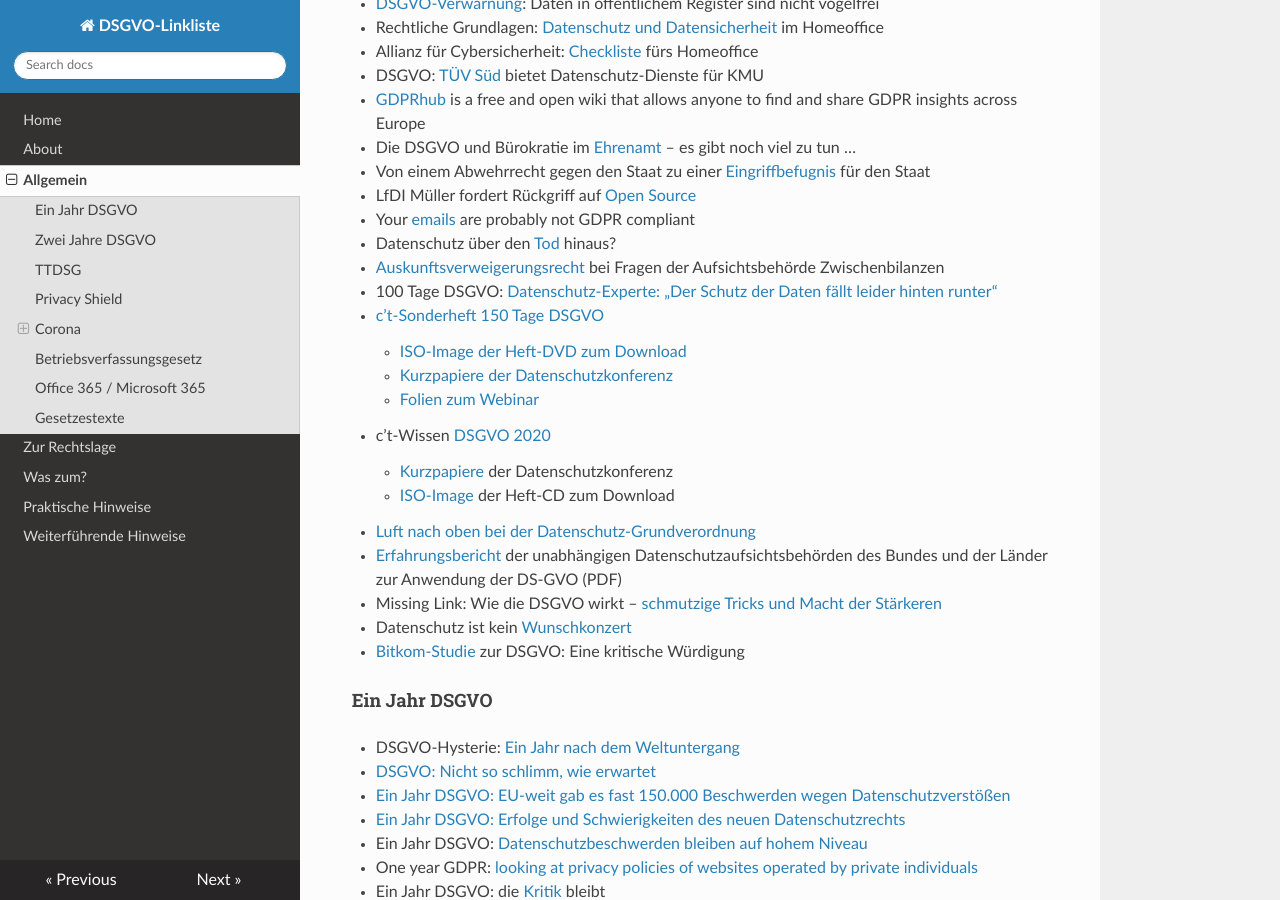
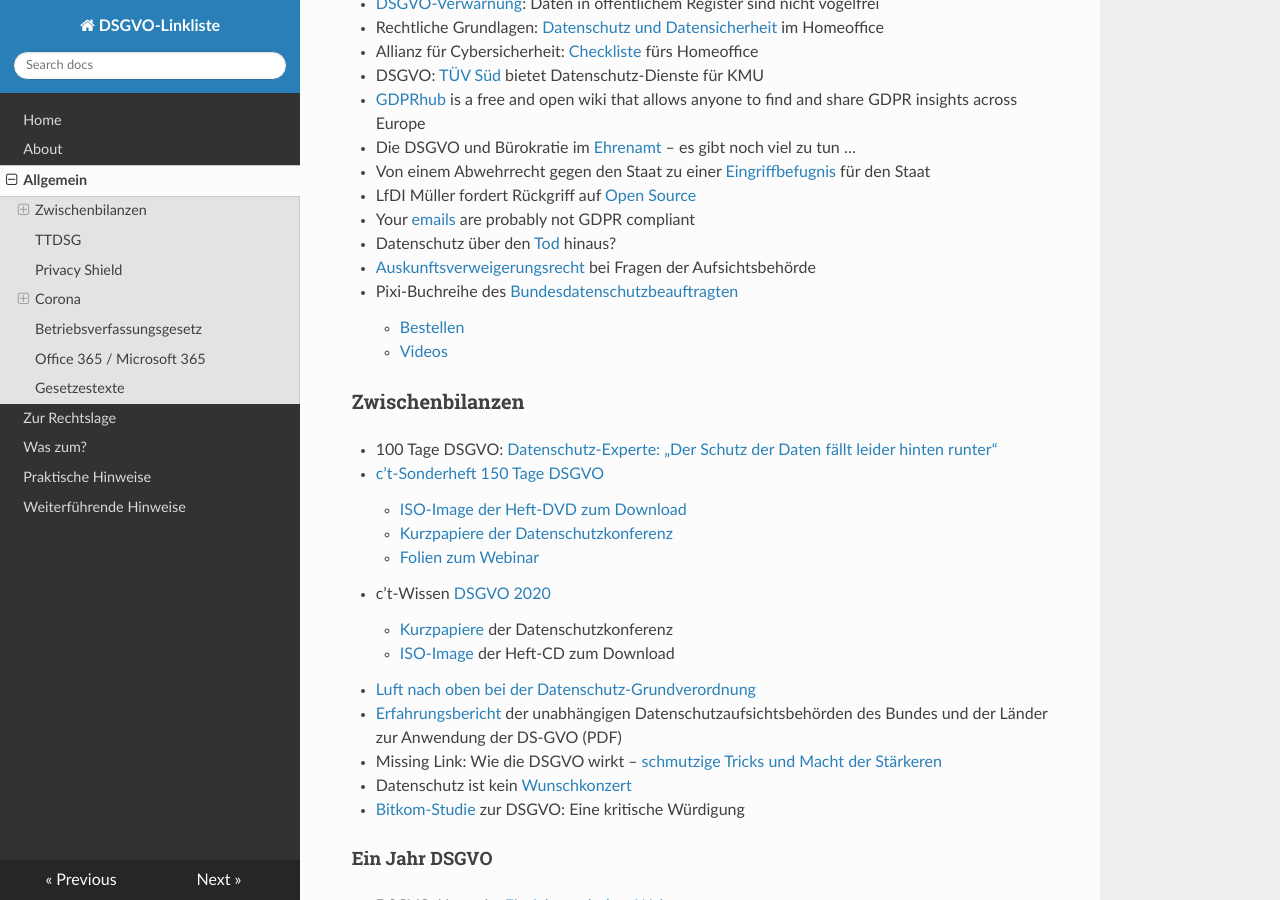
Before and after one commit to jrselzer/DSGVO-Linkliste, an MkDocs documentation site: the page built from docs/Allgemein.md, in a window 1280 px wide and 900 px high, scrolled down 1339 px. Built offline with MkDocs 1.6.1, drawn with Linux system fonts in a browser that asks for light colours; nearby versions of some CDN libraries.

Commit message:
Update Allgemein.md
Pixi-Buchreihe des BfDI

```diff
--- a/docs/Allgemein.md
+++ b/docs/Allgemein.md
@@ -56,7 +56,10 @@
 * Your [emails](https://blog.ohmysmtp.com/blog/your-emails-are-not-gdpr-compliant/) are probably not GDPR compliant
 * Datenschutz über den [Tod](https://www.datenschutz-notizen.de/datenschutz-ueber-den-tod-hinaus-5129535/) hinaus?
 * [Auskunftsverweigerungsrecht](https://www.dr-datenschutz.de/auskunftsverweigerungsrecht-bei-fragen-der-aufsichtsbehoerde/) bei Fragen der Aufsichtsbehörde
-Zwischenbilanzen
+* Pixi-Buchreihe des [Bundesdatenschutzbeauftragten](https://www.bfdi.bund.de/DE/Home/home_node.html)
+    *  [Bestellen](https://www.bfdi.bund.de/DE/Service/Publikationen/Pixi/Pixi_node.html)
+    *  [Videos](https://www.bfdi.bund.de/DE/Service/Mediathek/Pixi/Pixi-node.html)
+### Zwischenbilanzen
 * 100 Tage DSGVO: [Datenschutz-Experte: „Der Schutz der Daten fällt leider hinten runter“](https://www.augsburger-allgemeine.de/bayern/Datenschutz-Experte-Der-Schutz-der-Daten-faellt-leider-hinten-runter-id52044086.html)
 * [c’t-Sonderheft 150 Tage DSGVO](https://www.heise.de/select/ct-wissen/2019/1/softlinks/wuge?wt_mc=pred.red.ct.sh_wissen012019.106.softlink.softlink)
     * [ISO-Image der Heft-DVD zum Download](https://cdnpcf.heise.de/hb1901.iso)
```
